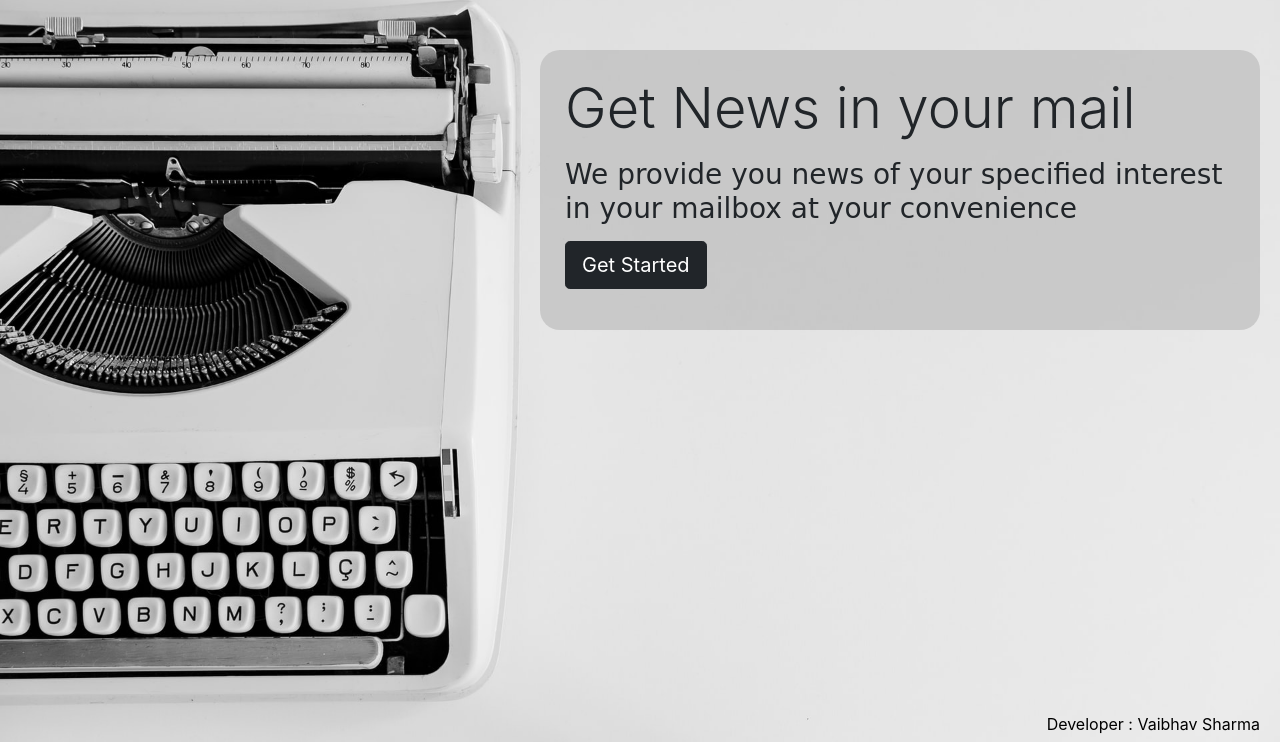
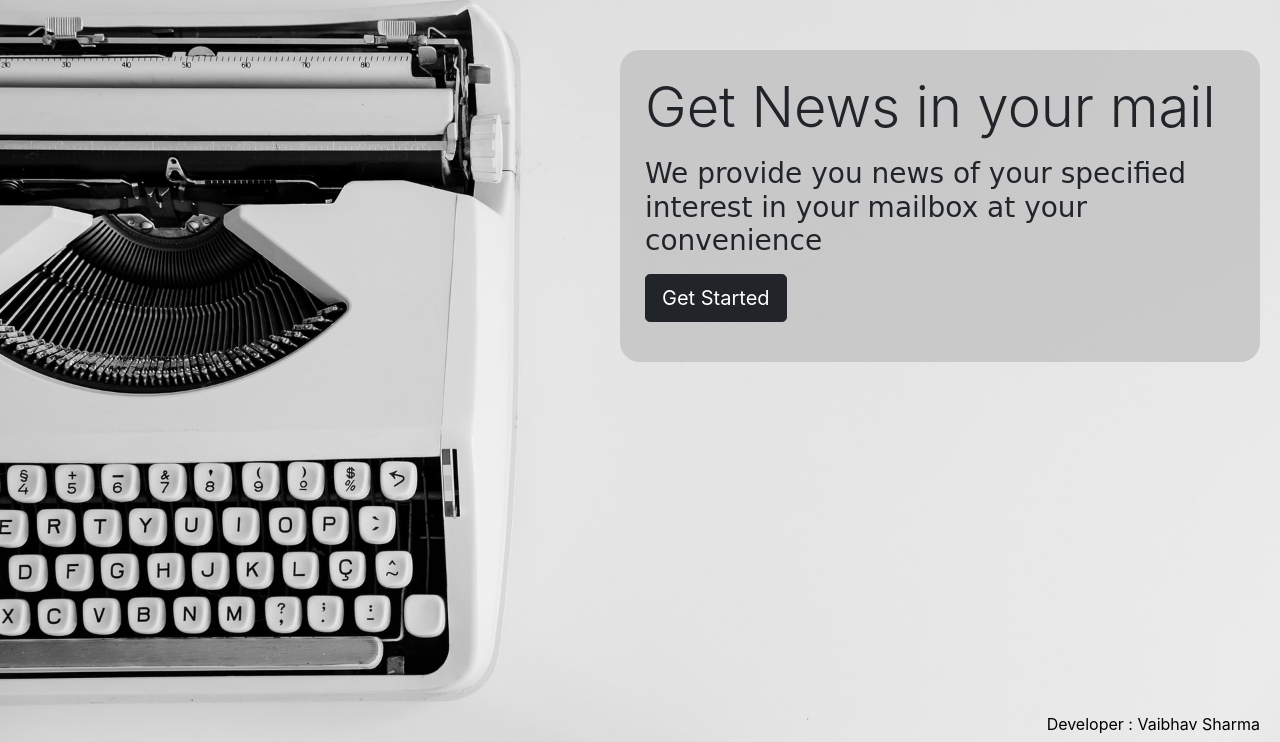
Before and after one commit to vaibhavs828/NewsinMail, a Django app: page / in a window 1280 px wide. Shown: the part 58-800 px from the top of the page. Run offline with Django 3.2, Linux system fonts and the light colour scheme; some web fonts are replaced.

Commit message:
Update index.html

```diff
--- a/newsApp/templates/news/index.html
+++ b/newsApp/templates/news/index.html
@@ -4,7 +4,7 @@
 <head>
   <!-- Required meta tags -->
   <meta charset="utf-8">
-  <meta name="viewport" content="width=1024">
+  <meta name="viewport" content="width=device-width, initial-scale=1.0">
 
   <link rel="preconnect" href="https://fonts.gstatic.com">
   <link href="https://fonts.googleapis.com/css2?family=Baloo+Thambi+2&display=swap" rel="stylesheet">
@@ -28,7 +28,7 @@
   </nav>
 
 
-  <div class="jumbotron float-end" id="content">
+  <div class="jumbotron w-50 py-4 px-6 float-end" id="content">
     <h2 class="display-4">Get News in your mail</h2>
     <p>
     <h3 class="info">We provide you news of your specified interest in your mailbox at your convenience</h3>
```
